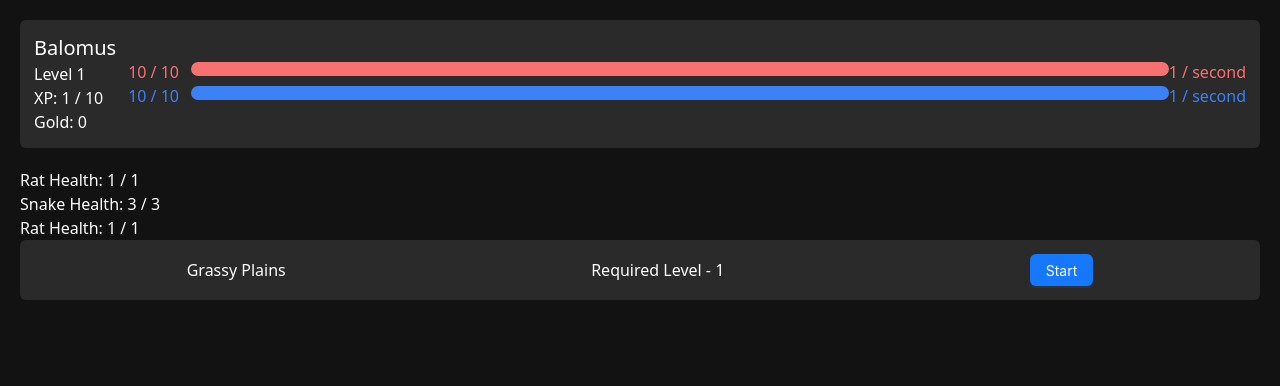
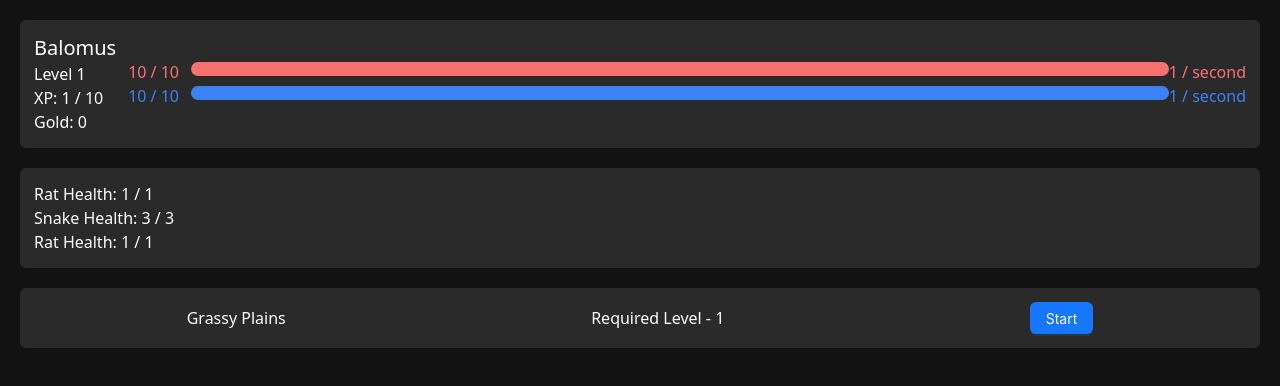
Before and after one commit to balomus/incremental-rpg, a React (Vite) app: page / in a window 1280 px wide. Both pictures are taken after a click on the button "Start". Shown: the top 386 px of the page. Built offline with nearby package versions, Linux system fonts and the light colour scheme.

Commit message:
Continuing to work on encounter

```diff
--- a/src/components/Encounter.tsx
+++ b/src/components/Encounter.tsx
@@ -7,7 +7,8 @@ interface EncounterProps {
 
 const Encounter = ({ ...props }: EncounterProps) => {
   return (
-    <>
+    <div className="border-transparent border-2 rounded-md p-3 mb-5 bg-white/10">
+      <h2 className="text-xl">{}</h2>
       {props.encounter.map((enemy, i) => (
         <Enemy
           name={enemy.name}
@@ -20,7 +21,7 @@ const Encounter = ({ ...props }: EncounterProps) => {
         />
         // <div key={`${enemy.name}${i}`}>{enemy.name}</div>
       ))}
-    </>
+    </div>
   );
 };
 
--- a/src/components/Enemies/Enemy.tsx
+++ b/src/components/Enemies/Enemy.tsx
@@ -4,8 +4,6 @@ import EnemyType from "../../types/EnemyType";
 const Enemy = ({ ...props }: EnemyType) => {
   const [maxHealth, setMaxHealth] = useState(props.health);
   const [currentHealth, setCurrentHealth] = useState(props.health);
-
-  // console.log("props.name ", props.name, "props.health ", props.health);
 
   return (
     <div>
--- a/src/components/NameAndLevel.tsx
+++ b/src/components/NameAndLevel.tsx
@@ -6,7 +6,7 @@ const NameAndLevel = () => {
 
   return (
     <div className="pr-3">
-      <div className="text-xl">{player.name}</div>
+      <h2 className="text-xl">{player.name}</h2>
       <div>Level {player.level}</div>
       <div>
         XP: {player.experience} / {player.maxExperience}
--- a/src/util/GenerateEncounter.ts
+++ b/src/util/GenerateEncounter.ts
@@ -5,11 +5,10 @@ export const generateEncounter = (
   numberOfEnemies: number,
   elligibleEnemies: string[]
 ) => {
-  let encounter = [];
+  const encounter = [];
   for (let i = 0; i < numberOfEnemies; i++) {
     encounter.push(findEnemy(pickRandomEnemyFromList(elligibleEnemies)));
   }
-  console.log(encounter);
   return encounter;
 };
 
--- a/src/util/Tick.tsx
+++ b/src/util/Tick.tsx
@@ -20,8 +20,6 @@ const Tick = () => {
           player.maxMana
         ),
       });
-      console.log("player.currentHealth", player.currentHealth);
-      console.log("tick ran");
 
       // END 1000ms TICK
     }, 1000);
```
